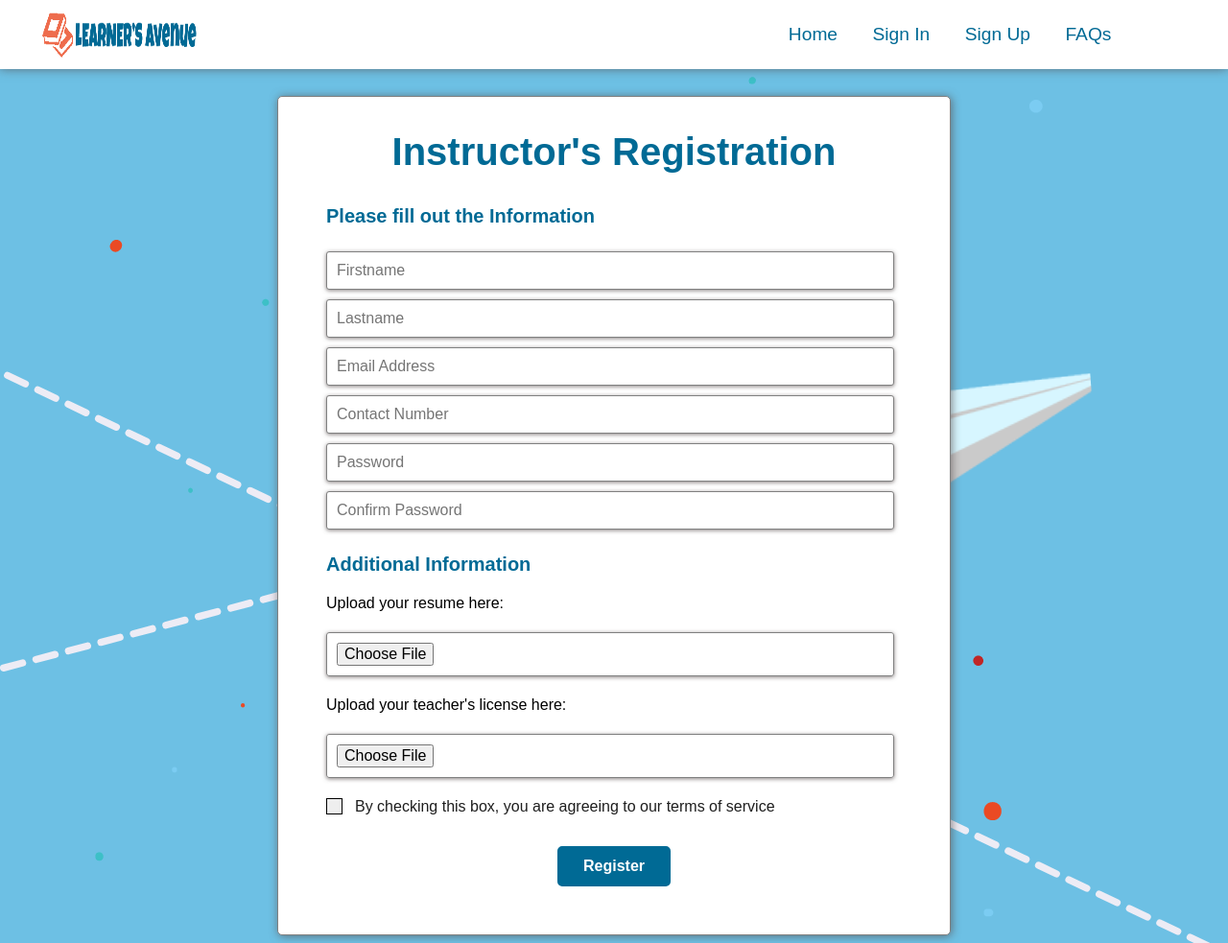
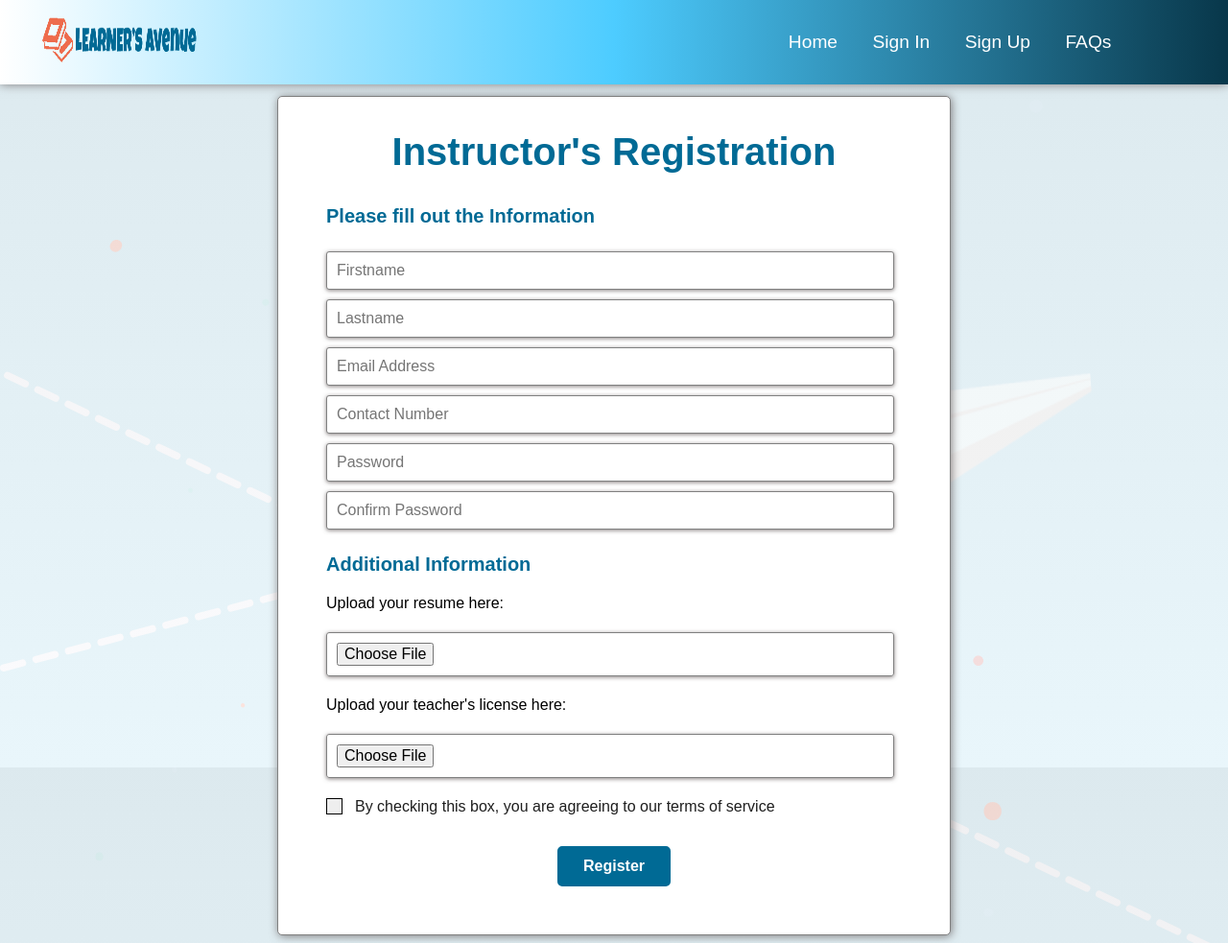
Before and after one commit to aiuaaiee/Online-Teaching-Platform-Frontend, a PHP site: page /teachreg.html in a window 1280 px wide. Shown: the whole page at 96% size. Run offline with PHP 8.4, Linux system fonts and the light colour scheme.

Commit message:
Color BG

```diff
--- a/Teacher_s Registration Page/css.css
+++ b/Teacher_s Registration Page/css.css
@@ -12,7 +12,7 @@
 }
 
 body {
-	background: url('Image/imgbackground.PNG') no-repeat;
+  background: linear-gradient(#f0f0f0d9, #ffffffd9), url('Image/imgbackground.PNG') no-repeat;
   background-size: cover;
   background-position: center;
   height: 100%;
@@ -26,17 +26,19 @@ body {
     display: flex;
     align-items: center;
     justify-content: space-between;
-    padding: 1.5rem 2%;
+    padding:0.5rem 2%;
     box-shadow: 0 0 10px rgba(85, 75, 75, .7);
-    height: 1.5rem;
+    height: 4.5rem;
     position: fixed;
     top:0; left: 0; right: 0;
     z-index: 1000;
-    background: white;
+    background: linear-gradient(to right, white, #4dccff, #08374A);
 }
 
 .header .logo{
-  margin-top: 5px;
+  margin-top: 8 px;
+  position: static;
+  float: left;
 }
 
 .header .navbar{
@@ -46,13 +48,13 @@ body {
 .header .navbar a{
     padding:0 1rem;
     font-size: 1.2rem;
-    color: #006A95;
+    color: white;
     text-decoration: none;
 }
 
 .header .navbar a:hover{
-    color: #EE6C4D;
-    border-bottom: .1rem solid #EE6C4D;
+    color: var(--orange);
+    border-bottom: .1rem solid var(--orange);
     padding-bottom: .5rem;
     transition: .3s linear;
 }
```
Lines whose indentation alone changed are shown as unchanged.
